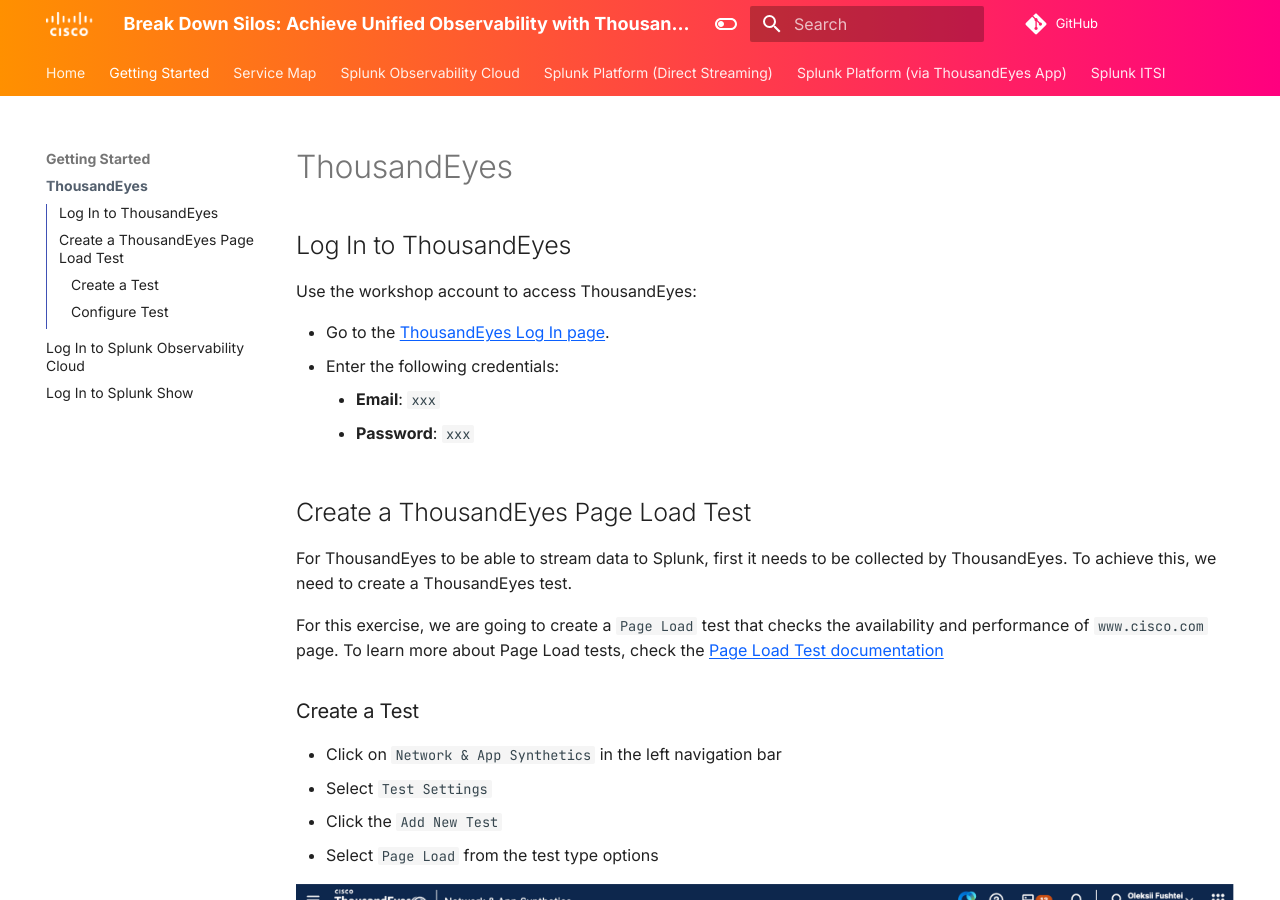
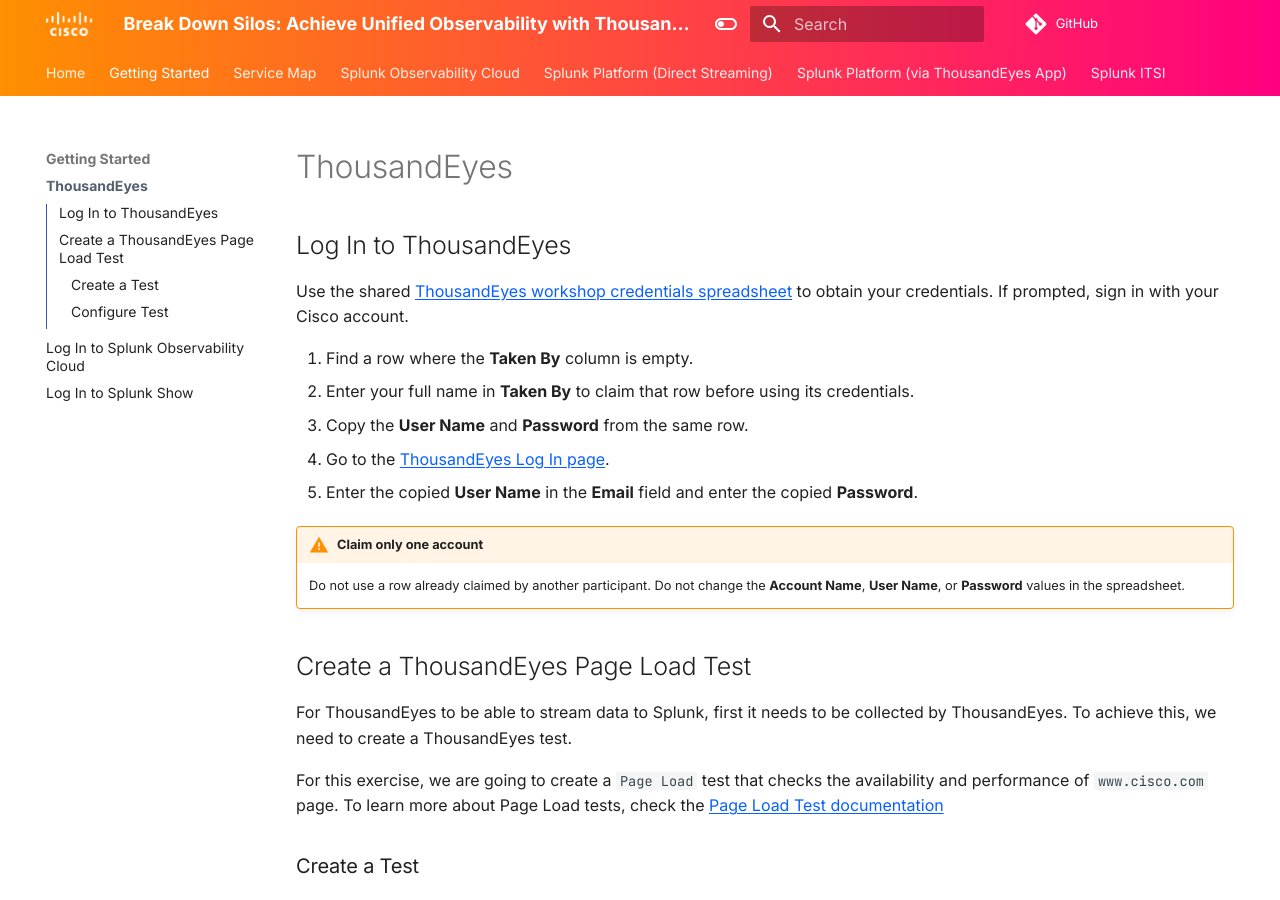
Before and after one commit to ajimenez1503/splunk.conf-2026-OBS1217, an MkDocs documentation site: the page built from docs/getting_started/thousandeyes.md, in a window 1280 px wide and 900 px high. Built offline with MkDocs 1.6.1 and Material for MkDocs 9.7.7, drawn with Linux system fonts in a browser that asks for light colours; comment, search, counter and statistics services are not loaded.

Commit message:
OBS1217: Add workshop account claim instructions
- Link the Cisco-only attendee credentials spreadsheet
- Require participants to claim one row through Taken By
- Clarify same-row username and password usage

```diff
--- a/docs/getting_started/thousandeyes.md
+++ b/docs/getting_started/thousandeyes.md
@@ -2,12 +2,16 @@
 
 ## Log In to ThousandEyes
 
-Use the workshop account to access ThousandEyes:
+Use the shared [ThousandEyes workshop credentials spreadsheet](https://cisco-my.sharepoint.com/:x:/p/antonjim/IQDgi_SAY4ZhR7fAsmQakSbpAbHZA_KhqGCfyOus7eafp5k?e=PLOcU2) to obtain your credentials. If prompted, sign in with your Cisco account.
 
-- Go to the [ThousandEyes Log In page](https://app.thousandeyes.com/login).
-- Enter the following credentials:
-    - **Email**: `xxx`
-    - **Password**: `xxx`
+1. Find a row where the **Taken By** column is empty.
+2. Enter your full name in **Taken By** to claim that row before using its credentials.
+3. Copy the **User Name** and **Password** from the same row.
+4. Go to the [ThousandEyes Log In page](https://app.thousandeyes.com/login).
+5. Enter the copied **User Name** in the **Email** field and enter the copied **Password**.
+
+!!! warning "Claim only one account"
+    Do not use a row already claimed by another participant. Do not change the **Account Name**, **User Name**, or **Password** values in the spreadsheet.
 
 ## Create a ThousandEyes Page Load Test
 
```
